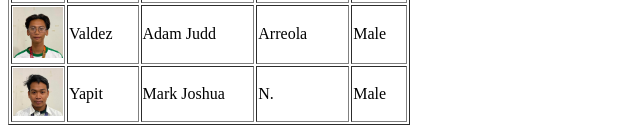
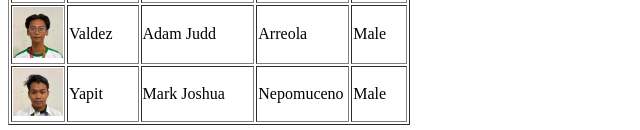
Before and after one commit to FrancisGecobx/WebSys, a plain HTML site: page 261WebSystem/pages/table.html in a window 1280 px wide. Shown: the part 1523-1653 px from the top of the page, 0-640 px from the left. Drawn offline with Linux system fonts and the light colour scheme.

Commit message:
Update Mark Yapit's middlename to 'Nepomuceno'

```diff
--- a/261WebSystem/pages/table.html
+++ b/261WebSystem/pages/table.html
@@ -201,7 +201,7 @@
                         <td><img src="../images/Yapit.jpg" alt="Yapit" width="50px"></td>
                         <td>Yapit</td>
                         <td>Mark Joshua</td>
-                        <td>N.</td>
+                        <td>Nepomuceno</td>
                         <td>Male</td>
                     </tr>
             </tbody>
```
